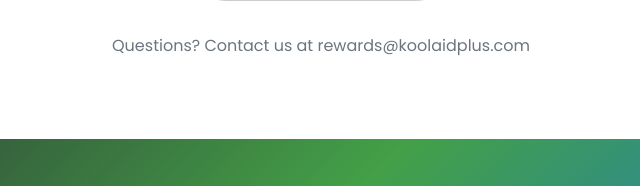
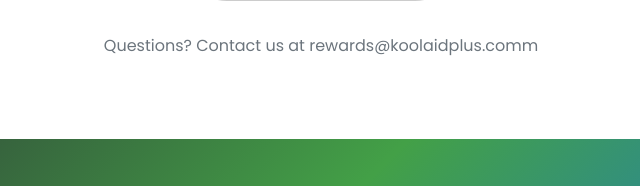
Before and after one commit to lcoronelr/Kool-Aid-Fit-Plus, a plain HTML site: page index.html in a window 1280 px wide. Shown: the part 6356-6542 px from the top of the page, 319-959 px from the left. Drawn offline with Linux system fonts and the light colour scheme.

Commit message:
this adds a small change

```diff
--- a/index.html
+++ b/index.html
@@ -1140,7 +1140,7 @@
 
                 <a href="#" class="cta-button">Sign Up Now!</a>
 
-                <p style="margin-top: 40px; color: #6c757d; font-size: 1em;">Questions? Contact us at rewards@koolaidplus.com</p>
+                <p style="margin-top: 40px; color: #6c757d; font-size: 1em;">Questions? Contact us at rewards@koolaidplus.comm</p>
             </div>
         </div>
     </section>
```
